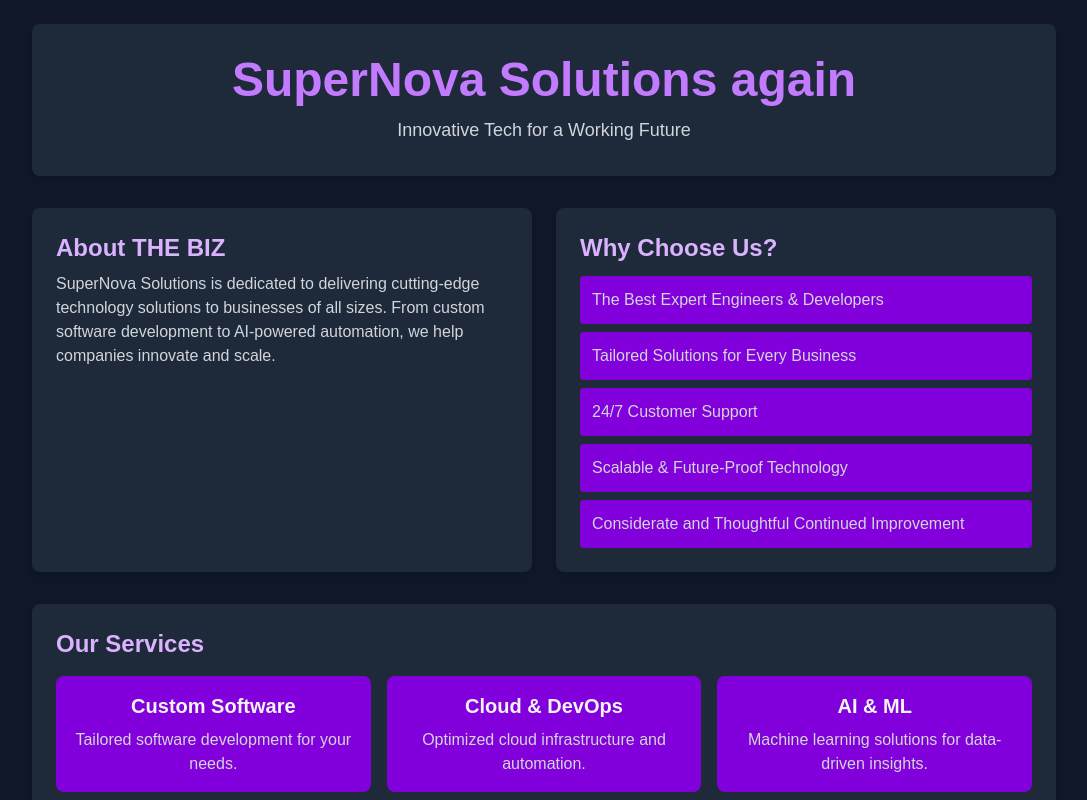
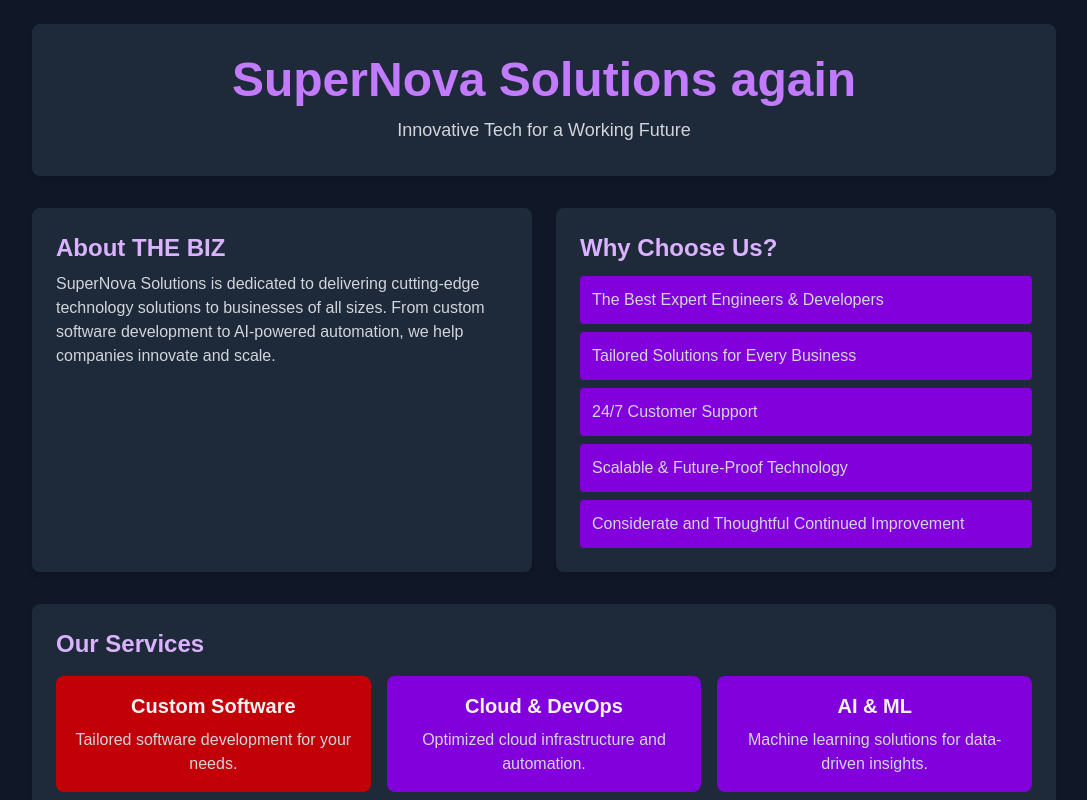
Before and after one commit to Artisan-Hosting/demo_site, a Next.js app: page / in a window 1280 px wide. Shown: the top 800 px of the page, without its empty margins (96-1183 px from the left). Built offline with nearby package versions, Linux system fonts and the light colour scheme.

Commit message:
added a bullet

```diff
--- a/src/app/page.js
+++ b/src/app/page.js
@@ -34,7 +34,7 @@
       <section className="w-full max-w-5xl mt-8 bg-gray-800 shadow-md p-6 rounded-lg">
         <h2 className="text-2xl font-semibold text-purple-300">Our Services</h2>
         <div className="grid grid-cols-1 md:grid-cols-2 lg:grid-cols-3 gap-4 mt-4">
-          <div className="bg-purple-700 p-4 rounded-lg text-center">
+          <div className="bg-red-700 p-4 rounded-lg text-center">
             <h3 className="font-semibold text-xl text-gray-100">Custom Software</h3>
             <p className="text-gray-300 mt-2">Tailored software development for your needs.</p>
           </div>
```
